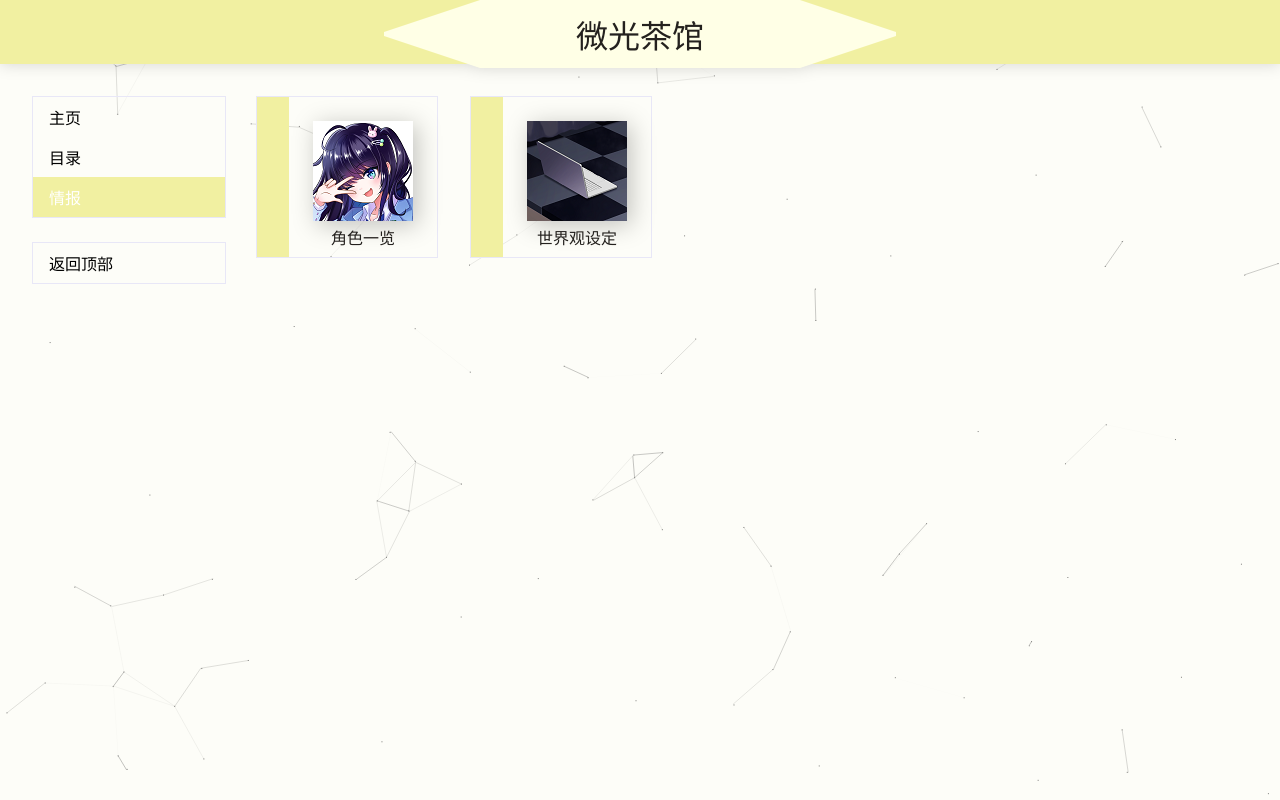
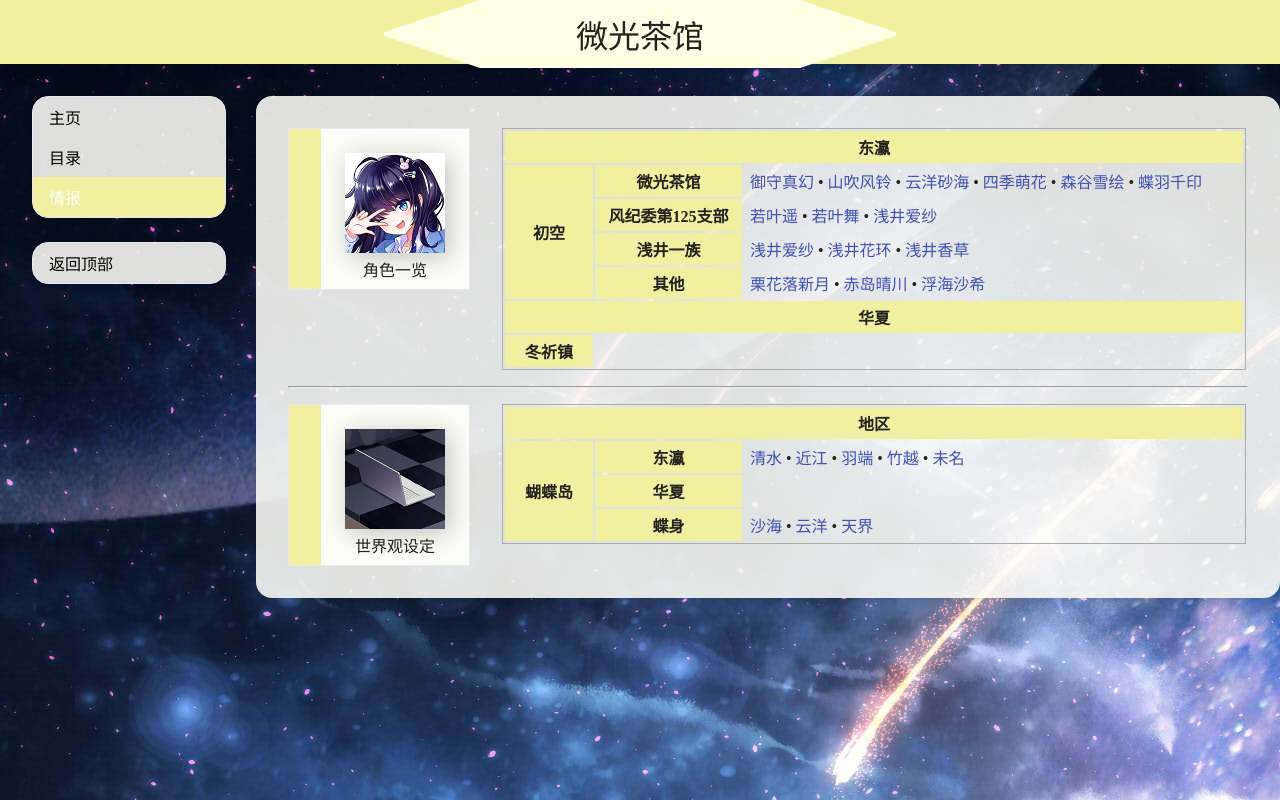
Before and after one commit to Lycoiref/BikariArchive, a PHP site: page /details.html in a window 1280 px wide. Run offline with PHP 8.4, Linux system fonts and the light colour scheme.

Commit message:
情报页面设计中

```diff
--- a/catalogue.html
+++ b/catalogue.html
@@ -1,7 +1,7 @@
 <!DOCTYPE html>
 <html>
 <head>
-	<title>微光茶馆-目录</title>
+	<title>目录 - 微光茶馆</title>
     <meta name="keywords" content="微光茶馆,Bikari">
 	<meta charset='utf-8'>
     <link rel="stylesheet" type="text/css" href="css/MBStyle.css">
--- a/css/MBStyle.css
+++ b/css/MBStyle.css
@@ -10,13 +10,23 @@ body {
     font-family: 'Microsoft Yahei';
     font-size: 16px;
     color: rgb(36, 33, 30);
-    background-color: rgb(253, 253, 248);
+    background-image: url("../image/background.jpg");
+    background-repeat: no-repeat;
+    background-attachment: fixed;
+}
+
+:root {
+    --theme-link-color: rgb(63, 81, 181);
 }
 
 /*超链接*/
 a {
     text-decoration: none;
     color: rgb(36, 33, 30);
+}
+
+a:hover:not(.active) {
+    text-decoration: underline;
 }
 
 /* ---------------------------------------------------------------- */
@@ -65,20 +75,22 @@ a {
 }
 
 .SideBar-Block {
+    overflow: auto;
     top: 96px;
-    border: 1px solid rgb(232,231,247);
+    width: 192px;
     margin: 0 0 24px 0;
     padding: 0;
-    width: 192px;
-    background : transparent;
+    border: 1px solid rgb(232,231,247);
+    border-radius: 16px;
+    background-color: rgba(253, 253, 248, 0.88);
 }
 
 .SideBar-Block ul.demo-vertical {
-    list-style-type: none;
+    width: 192px;
     margin: 0;
     padding: 0;
-    width: 192px;
     background-color: transparent;
+    list-style-type: none;
 }
 
 .SideBar-Block ul.demo-vertical li a {
@@ -104,15 +116,12 @@ a {
 /* 正文内容 */
 div.MainContent {
     min-width: 640px;
-    margin: 0 0 0 256px;
-    padding: 32px 0 0 0;
-    border: 0;
+    margin: 32px 0 0 256px;
+    padding: 16px 32px 16px 32px;
     width: min(calc(100vw - 320px), 1024px);
-    background: transparent;
-}
-
-div.MainContent a:hover:not(.active) {
-    text-decoration: underline;
+    border-radius: 16px;
+    background-color: rgba(253, 253, 248, 0.88);
+    box-shadow: 0px 0px 8px rgba(0,0,0,0.16);
 }
 
 div.MainContent h1 {
@@ -156,9 +165,10 @@ div.Content-Table {
     height: auto;
     overflow: auto;
     zoom: 1;
-    margin: 0 0 32px 0;
+    margin: 16px 0 16px 0;
     padding: 16px 16px 16px 48px;
     border: 1px solid rgb(232,231,247);
+    background-color: rgb(253, 253, 248);
 }
 
 div.Profile-ColorBlock-Left {
@@ -224,16 +234,27 @@ div.MainContent span.LastChapter, span.NextChapter {
 /* ---------------------------------------------------------------- */
 
 /* 情报板块 */
-div.JouhouBox {
+div.JouhouBlock {
+    width: 100%;
+    height: auto;
+    overflow: auto;
+    zoom: 1;
+
+    margin: 16px 0 16px 0;
+}
+
+/* 情报盒 */
+div.JouhouBlock-Box {
     float: left;
     width: 100px;
     height: auto;
-    margin: 0 32px 32px 0;
+    margin: 0 32px 0 0;
     padding: 24px 24px 8px 56px;
-    border: 1px solid rgb(232,231,247);
+    border: 1px solid rgb(232, 231, 247);
+    background-color: rgb(253, 253, 248);
 }
 
-div.JouhouBox a > span {
+div.JouhouBlock-Box span {
     display: block;
     width: 100%;
     padding-top: 8px;
@@ -241,7 +262,7 @@ div.JouhouBox a > span {
     text-align: center;
 }
 
-div.JouhouBox-ColorBlock-Left {
+div.JouhouBlock-Box-LeftColor {
     float: left;
     height: 160px;
     margin: -24px 0 -8px -56px;
@@ -249,15 +270,41 @@ div.JouhouBox-ColorBlock-Left {
     background-color: rgb(241,240,161);
 }
 
-div.JouhouBox-Image {
+div.JouhouBlock-Image {
     width: 100px;
     height: 100px;
     filter: drop-shadow(4px 4px 12px rgba(0,0,0,0.24));
 }
 
+/* 情报信息表格 */
+table.JouhouBlock-Table {
+    width: calc(100% - 216px);
+    border: 1px solid rgb(172, 172, 172);
+    border-spacing: 2px;
+}
+
+table.JouhouBlock-Table th {
+    padding: 4px 4px 4px 4px;
+    text-align: center;
+    font-weight: bold;
+    background-color:rgb(241, 240, 161);
+}
+
+table.JouhouBlock-Table td {
+    padding: 0 0 0 6px;
+}
+
+table.JouhouBlock-Table a {
+    color: var(--theme-link-color);
+}
+
+table.JouhouBlock-Table a:hover:not(.active) {
+    text-decoration: none;
+}
+
 /* ---------------------------------------------------------------- */
 
-/*表格*/
+/* 表格 */
 .MBTable {
     border-collapse:collapse;
     border: 0px;
--- a/details.html
+++ b/details.html
@@ -1,13 +1,12 @@
 <!DOCTYPE html>
 <html>
 <head>
-	<title>微光茶馆-目录</title>
+	<title>情报 - 微光茶馆</title>
     <meta name="keywords" content="微光茶馆,Bikari">
 	<meta charset='utf-8'>
     <link rel="stylesheet" type="text/css" href="css/MBStyle.css">
     <script src="js/jquery-3.6.1.min.js" defer></script>
     <script src="js/MBJavaScript.js" defer></script>
-    <script src="js/PolyLine.js" defer></script>
     <script src="js/FuncOnly.js"></script>
 </head>
 <body>
@@ -35,17 +34,94 @@
 
 <!-- 正文内容 -->
 <div class="MainContent">
-    <div class="JouhouBox">
-        <div class="JouhouBox-ColorBlock-Left"></div>
-        <a href="javascript::void(0)">
-        <div class="JouhouBox-Image"><img ur="javascript::void(0)" src="image/角色一览.png"></img></div>
-        <span>角色一览</span></a>
+    <div class="JouhouBlock">
+        <div class="JouhouBlock-Box">
+            <div class="JouhouBlock-Box-LeftColor"></div>
+            <div class="JouhouBlock-Image"><img src="image/角色一览.png"></img></div>
+            <span>角色一览</span>
+        </div>
+        <table class="JouhouBlock-Table">
+            <tr>
+                <th colspan="3">东瀛</th>
+            </tr>
+            <tr>
+                <th rowspan="4" style="width:12%">初空</th>
+                <th style="width:20%">微光茶馆</th>
+                <td>
+                    <a href="data/character/御守真幻.html">御守真幻</a> •
+                    <a href="data/character/山吹风铃.html">山吹风铃</a> •
+                    <a href="data/character/云洋砂海.html">云洋砂海</a> •
+                    <a href="data/character/四季萌花.html">四季萌花</a> •
+                    <a href="data/character/森谷雪绘.html">森谷雪绘</a> •
+                    <a href="data/character/蝶羽千印.html">蝶羽千印</a>
+                </td>
+            </tr>
+            <tr>
+                <th>风纪委第125支部</th>
+                <td>
+                    <a href="data/character/若叶遥.html">若叶遥</a> •
+                    <a href="data/character/若叶舞.html">若叶舞</a> •
+                    <a href="data/character/浅井爱纱.html">浅井爱纱</a>
+                </td>
+            </tr>
+            <tr>
+                <th>浅井一族</th>
+                <td>
+                    <a href="data/character/浅井爱纱.html">浅井爱纱</a> •
+                    <a href="data/character/浅井花环.html">浅井花环</a> •
+                    <a href="data/character/浅井香草.html">浅井香草</a>
+                </td>
+            </tr>
+            <tr>
+                <th>其他</th>
+                <td>
+                    <a href="data/character/栗花落新月.html">栗花落新月</a> •
+                    <a href="data/character/赤岛晴川.html">赤岛晴川</a> •
+                    <a href="data/character/浮海沙希.html">浮海沙希</a>
+                </td>
+            </tr>
+            <tr>
+                <th colspan="3">华夏</th>
+            </tr>
+            <tr>
+                <th>冬祈镇</th>
+            </tr>
+        </table>
     </div>
-    <div class="JouhouBox">
-        <div class="JouhouBox-ColorBlock-Left"></div>
-        <a href="javascript::void(0)">
-        <div class="JouhouBox-Image"><img href="javascript::void(0)" src="image/世界观设定.png"></img></div>
-        <span>世界观设定</span></a>
+    <hr />
+    <div class="JouhouBlock">
+        <div class="JouhouBlock-Box">
+            <div class="JouhouBlock-Box-LeftColor"></div>
+            <div class="JouhouBlock-Image"><img src="image/世界观设定.png"></img></div>
+            <span>世界观设定</span>
+        </div>
+        <table class="JouhouBlock-Table">
+            <tr>
+                <th colspan="8">地区</th>
+            </tr>
+            <tr>
+                <th rowspan="3" style="width:12%;">蝴蝶岛</th>
+                <th style="width:20%">东瀛</th>
+                <td>
+                    <a href="data/area/清水.html">清水</a> •
+                    <a href="data/area/近江.html">近江</a> •
+                    <a href="data/area/羽端.html">羽端</a> •
+                    <a href="data/area/竹越.html">竹越</a> •
+                    <a href="data/area/未名.html">未名</a>
+                </td>
+            </tr>
+            <tr>
+                <th>华夏</th>
+            </tr>
+            <tr>
+                <th>蝶身</th>
+                <td>
+                    <a href="data/area/沙海.html">沙海</a> •
+                    <a href="data/area/云洋.html">云洋</a> •
+                    <a href="data/area/天界.html">天界</a>
+                </td>
+            </tr>
+        </table>
     </div>
 </div>
 
--- a/index.html
+++ b/index.html
@@ -1,7 +1,7 @@
 <!DOCTYPE html>
 <html>
 <head>
-	<title>微光茶馆</title>
+	<title>主页 - 微光茶馆</title>
     <meta name="keywords" content="微光茶馆,Bikari">
 	<meta charset='utf-8'>
     <link rel="stylesheet" type="text/css" href="css/MBStyle.css">
--- /dev/null
+++ b/js/details.js
@@ -0,0 +1,4 @@
+$(document).ready(function() {
+    //引入页眉、侧边栏
+    $("#Header").load("../../template/Header.html");
+})
```
Also changed, not shown: data/character/云洋砂海.html (added, +24 -0 lines), data/character/四季萌花.html (added, +24 -0 lines), data/character/山吹风铃.html (added, +24 -0 lines), data/character/御守真幻.html (added, +24 -0 lines), data/character/森谷雪绘.html (added, +24 -0 lines), data/character/蝶羽千印.html (added, +24 -0 lines), js/Chapter.js (+18 -1 lines), template/Header.html (+1 -20 lines), 简历.html (deleted, +0 -109 lines), image/background.jpg (added), image/cxk.png (deleted), image/sxc.png (deleted).
